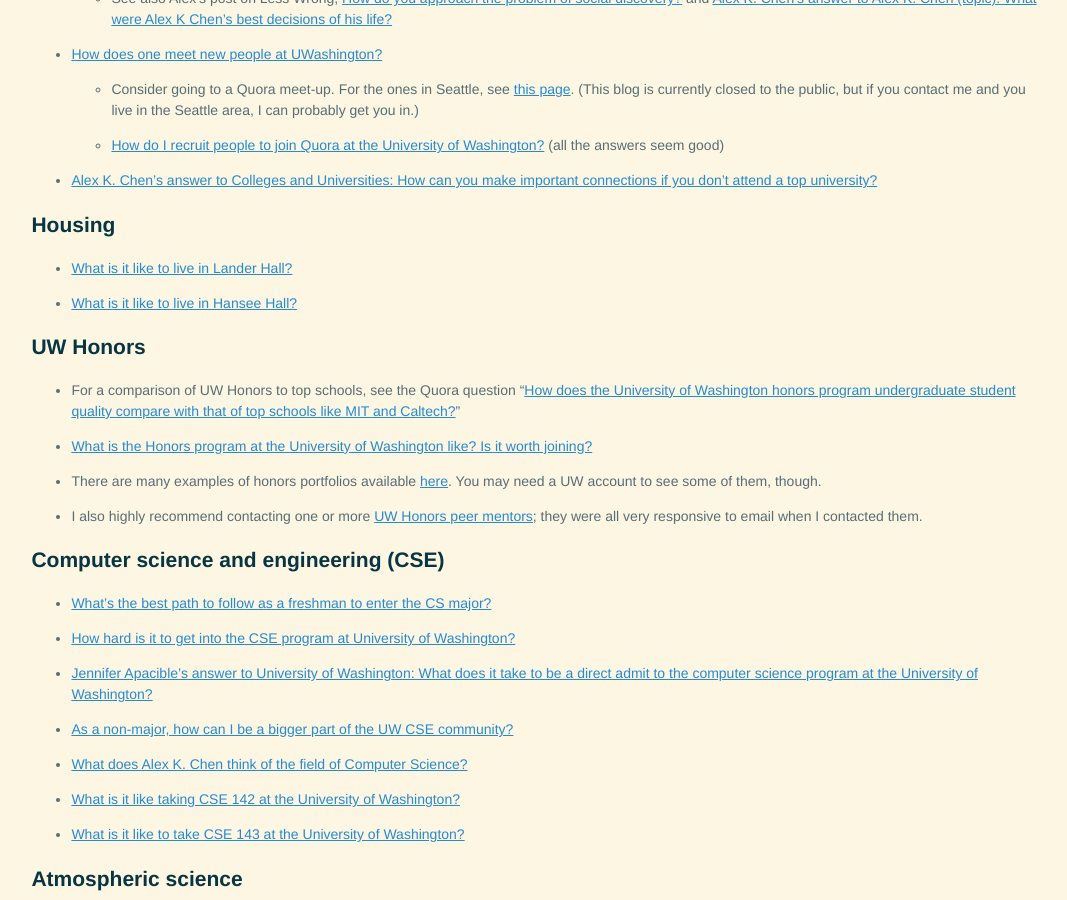
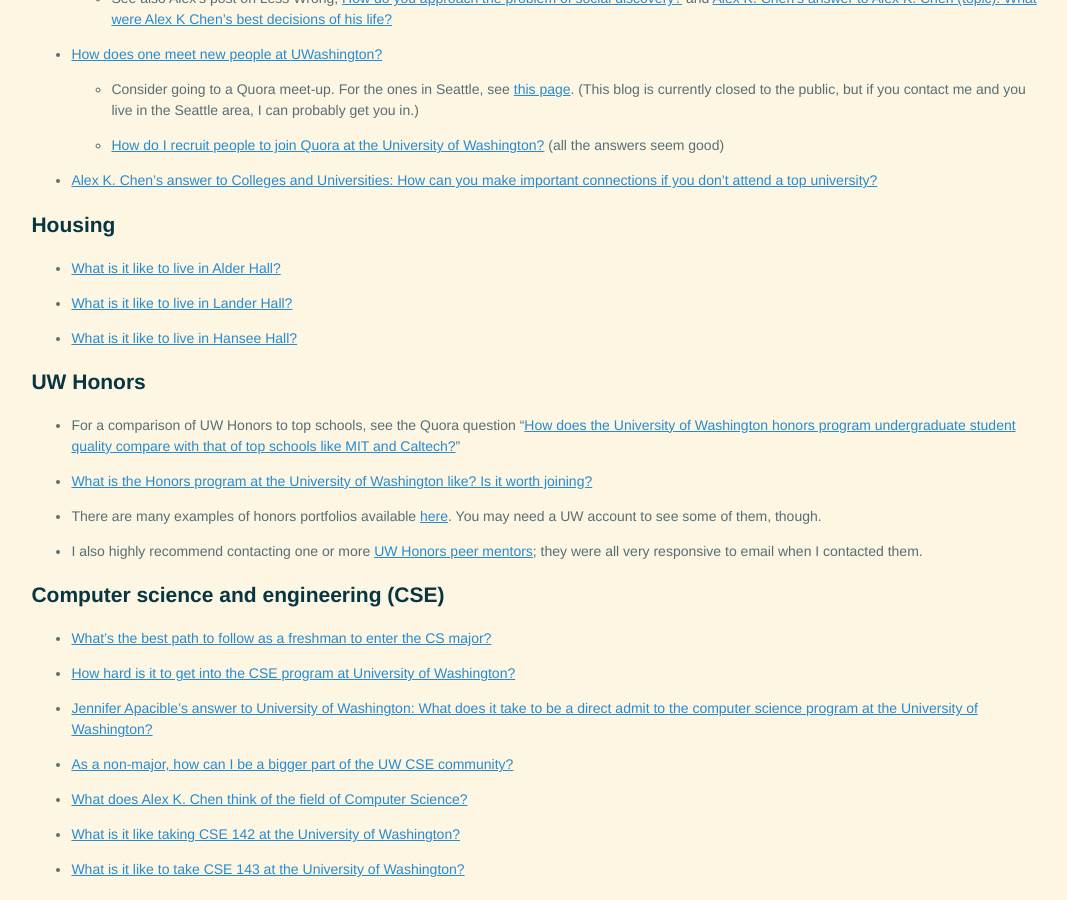
Before and after one commit to riceissa/riceissa.github.io, a Jekyll site: the page built from uw/resources.md, in a window 1280 px wide and 900 px high, scrolled down 1881 px. Shown: the whole window, without its empty margins (103-1170 px from the left). Built offline with Jekyll 4.4.1, drawn with Linux system fonts in a browser that asks for light colours; Markdown is read by kramdown in place of the engine named in the settings; comment, search, counter and statistics services are not loaded.

Commit message:
add alder hall

```diff
--- a/uw/resources.md
+++ b/uw/resources.md
@@ -123,6 +123,8 @@ For the ones in Seattle, see [this page](http://seattlequorameetups.quora.com/).
 
 ## Housing
 
+- [What is it like to live in Alder Hall?](https://www.quora.com/University-of-Washington/What-is-it-like-to-live-in-Alder-Hall)
+
 - [What is it like to live in Lander Hall?](https://www.quora.com/University-of-Washington/What-is-it-like-to-live-in-Lander-Hall)
 
 - [What is it like to live in Hansee Hall?](https://www.quora.com/University-of-Washington/What-is-it-like-to-live-in-Hansee-Hall)
```
